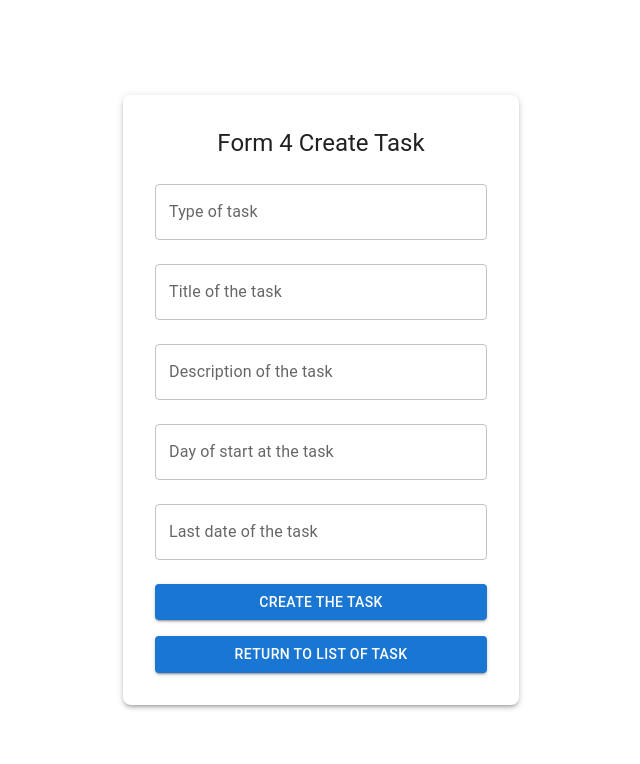
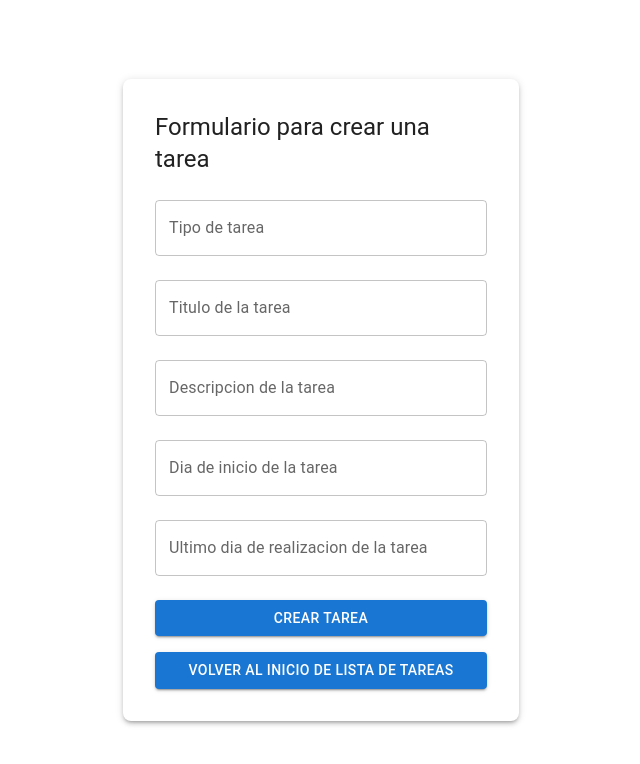
Before and after one commit to Englis666/SistemaDeGestionDeTareas, a React (Vite) app in the folder frontend/: page /CreateTask in a window 1280 px wide. Shown: the top 764 px of the page, without its empty margins (319-959 px from the left). Built offline with nearby package versions, Linux system fonts and the light colour scheme.

Commit message:
Fix <FormCreateTask.tsx>: Se paso el formulario a espa;ol

```diff
--- a/frontend/src/components/FormCreateTask.tsx
+++ b/frontend/src/components/FormCreateTask.tsx
@@ -45,14 +45,14 @@ export default function FormCreateTask() {
         <Container maxWidth="xs" sx={{ display: "flex", justifyContent: "center", alignItems: "center", minHeight: "100vh" }}>
             <Paper elevation={3} sx={{ p: 4, borderRadius: 2, width: "100%", display: "flex", flexDirection: "column", alignItems: "center" }}>
                 <Typography variant="h5" gutterBottom>
-                    Form 4 Create Task
+                    Formulario para crear una tarea
                 </Typography>
 
                 <Box component="form" onSubmit={handleSubmit} sx={{ width: "100%" }}>
                     <TextField
                         fullWidth
                         margin="normal"
-                        label="Type of task"
+                        label="Tipo de tarea"
                         type="text"
                         variant="outlined"
                         value={title}
@@ -61,7 +61,7 @@ export default function FormCreateTask() {
                     <TextField
                         fullWidth
                         margin="normal"
-                        label="Title of the task"
+                        label="Titulo de la tarea"
                         type="text"
                         variant="outlined"
                         value={title}
@@ -70,7 +70,7 @@ export default function FormCreateTask() {
                     <TextField
                         fullWidth
                         margin="normal"
-                        label="Description of the task"
+                        label="Descripcion de la tarea"
                         type="text"
                         variant="outlined"
                         value={title}
@@ -79,7 +79,7 @@ export default function FormCreateTask() {
                     <TextField
                         fullWidth
                         margin="normal"
-                        label="Day of start at the task"
+                        label="Dia de inicio de la tarea"
                         type="text"
                         variant="outlined"
                         value={title}
@@ -88,18 +88,18 @@ export default function FormCreateTask() {
                     <TextField
                         fullWidth
                         margin="normal"
-                        label="Last date of the task"
+                        label="Ultimo dia de realizacion de la tarea"
                         type="text"
                         variant="outlined"
                         value={title}
                         onChange={(e) => setFinishDate(e.target.value)}
                     />
                     <Button variant="contained" color="primary" fullWidth sx={{ mt: 2 }} onClick={handleSubmit}>
-                        Create the task
+                        Crear Tarea
                     </Button>
                 </Box>
                 <Button variant="contained" color="primary" fullWidth sx={{ mt: 2 }} onClick={handleRedirectToHome}>
-                    Return to List of task
+                    Volver al inicio de lista de tareas
                 </Button>
 
 
```
